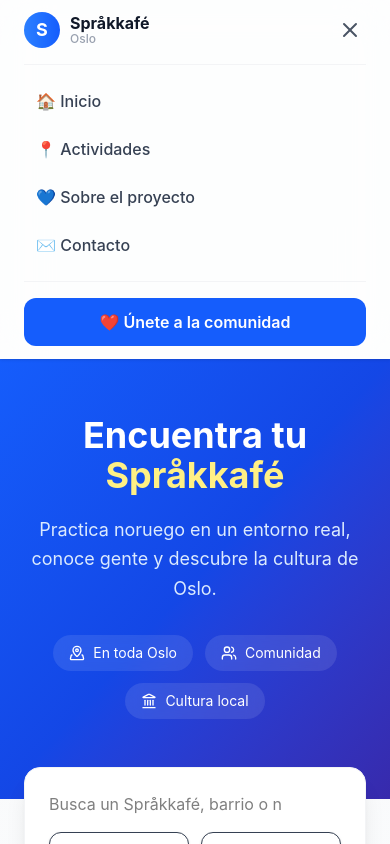
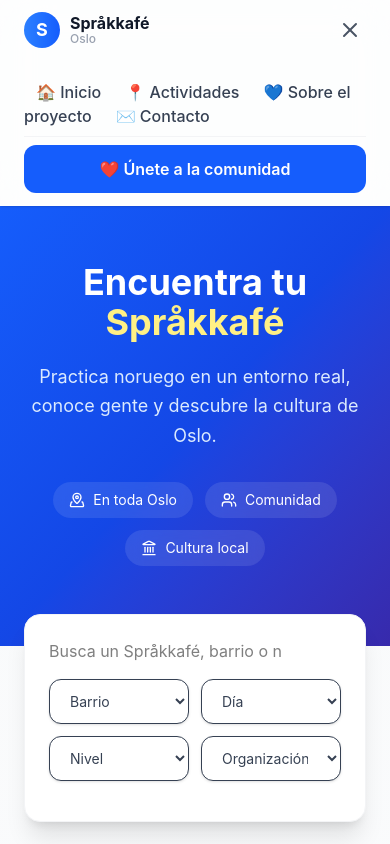
Before and after one commit to DaniBetanD/sprakkafe-oslo, a React (Vite) app: page / in a window 390 px wide. Both pictures are taken after a click on the button 350 px from the left and 30 px from the top of the page. Shown: the top 844 px of the page. Built offline with nearby package versions, Linux system fonts and the light colour scheme.

Commit message:
checkpoint: before header mobile animation

```diff
--- a/src/components/Header.jsx
+++ b/src/components/Header.jsx
@@ -61,8 +61,19 @@ export default function Header() {
                     </div>
 
                     {isMenuOpen && (
-                       <nav className="md:hidden mt-4 pt-4 border-t border-gray-100 flex flex-col gap-2">
-
+<nav
+    className={`
+        md:hidden
+        overflow-hidden
+        transition-all
+        duration-300
+        ${
+            isMenuOpen
+            ? "max-h-96 opacity-100 mt-4 pt-4"
+            : "max-h-0 opacity-0"
+        }
+    `}
+>
     <Link
         to="/"
         onClick={closeMenu}
```
